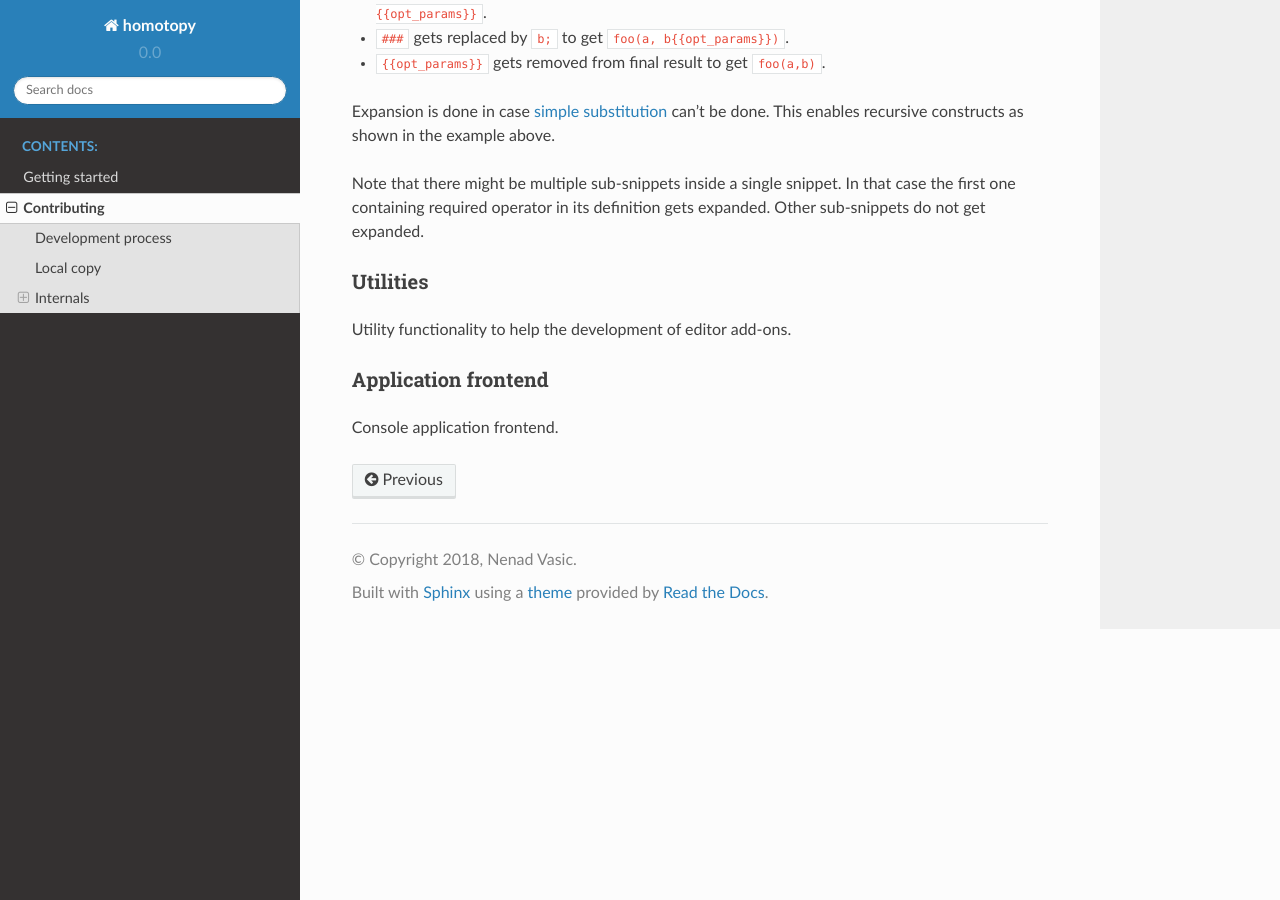
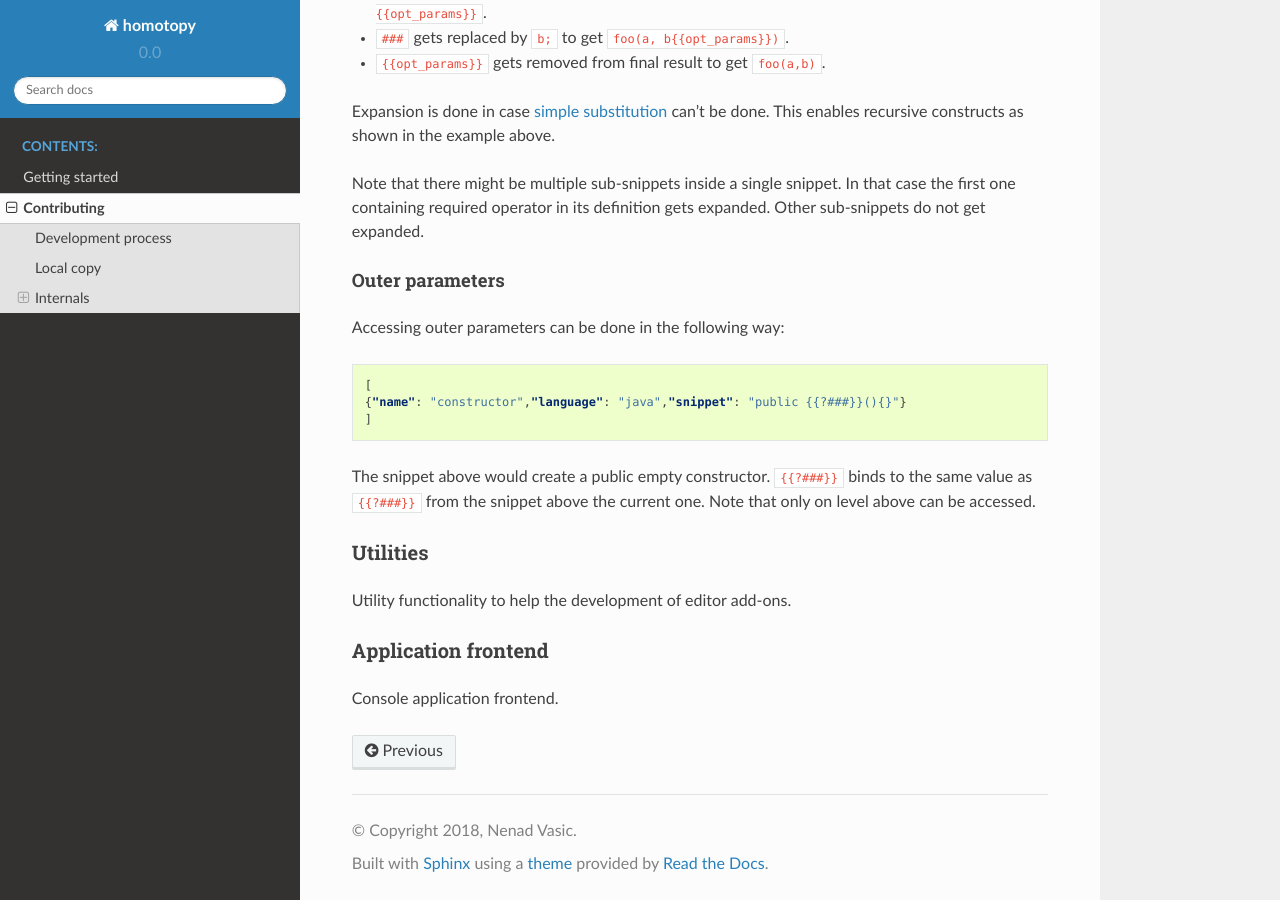
Before and after one commit to Ahhhhmed/homotopy, a Sphinx documentation site: the page built from docs/contributing.rst, in a window 1280 px wide and 900 px high, scrolled down 5445 px. Built offline with Sphinx 7.4.7 and the Read the Docs theme 2.0.0, drawn with Linux system fonts in a browser that asks for light colours; some of the changed text lies outside the part shown.

Commit message:
Add docs for context and fix some typos (#15)

```diff
--- a/docs/contributing.rst
+++ b/docs/contributing.rst
@@ -51,14 +51,14 @@ Before parsing and creating syntax tree some prepossessing is done to enable som
 Decorators
 """"""""""
 
-Consider flowing example:
+Consider following example:
 
 .. code-block:: text
 
    1. for#int$i%n
    2. for[[sup]]
 
-And flowing snippet definition:
+And following snippet definition:
 
 .. code-block:: json
 
@@ -278,6 +278,20 @@ Note that there might be multiple sub-snippets inside a single snippet.
 In that case the first one containing required operator in its definition gets expanded.
 Other sub-snippets do not get expanded.
 
+Outer parameters
+""""""""""""""""
+
+Accessing outer parameters can be done in the following way:
+
+.. code-block:: json
+
+    [
+    {"name": "constructor","language": "java","snippet": "public {{?###}}(){}"}
+    ]
+
+The snippet above would create a public empty constructor. :code:`{{?###}}` binds to the same value as :code:`{{?###}}`
+from the snippet above the current one. Note that only on level above can be accessed.
+
 Utilities
 ^^^^^^^^^
 
```
